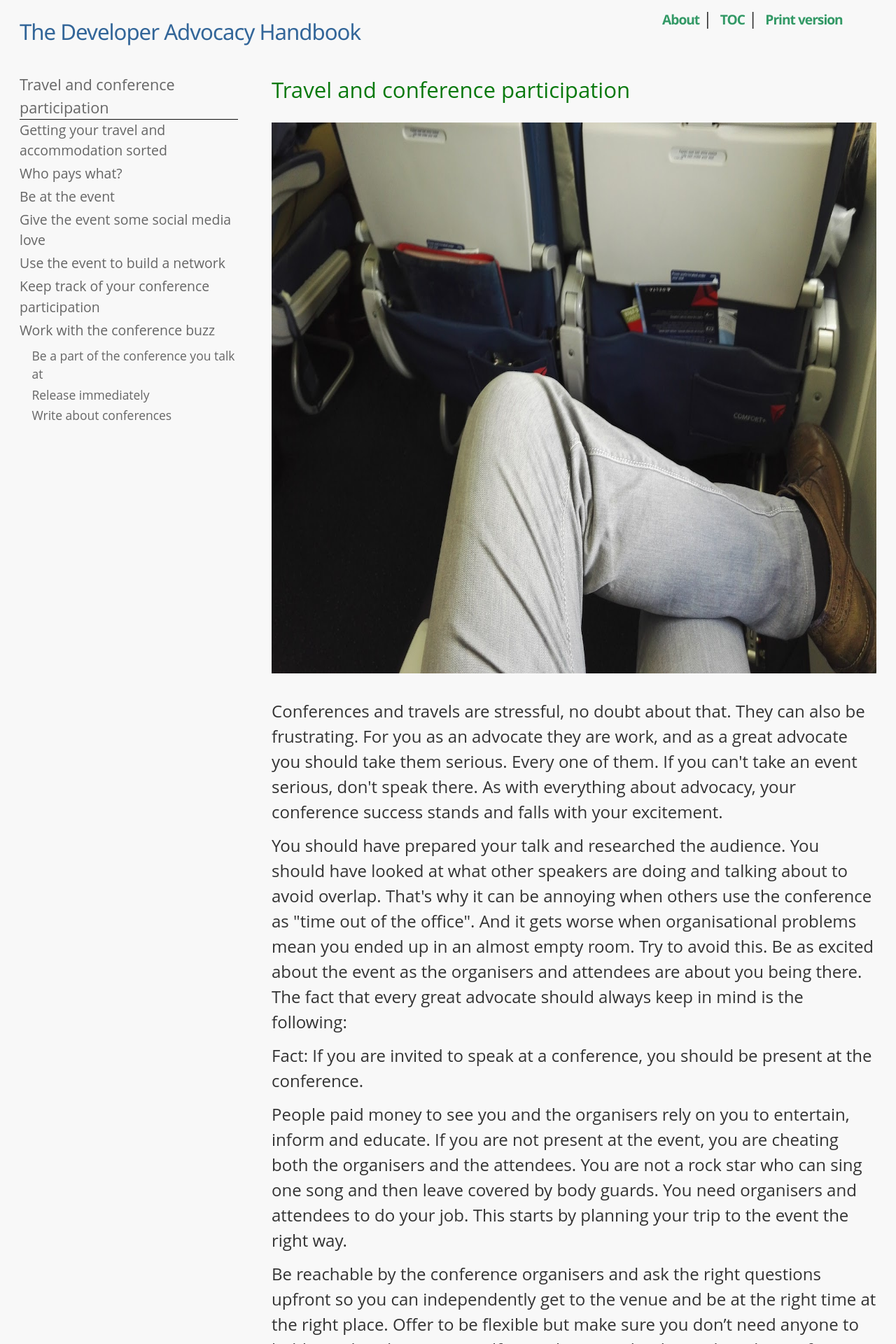
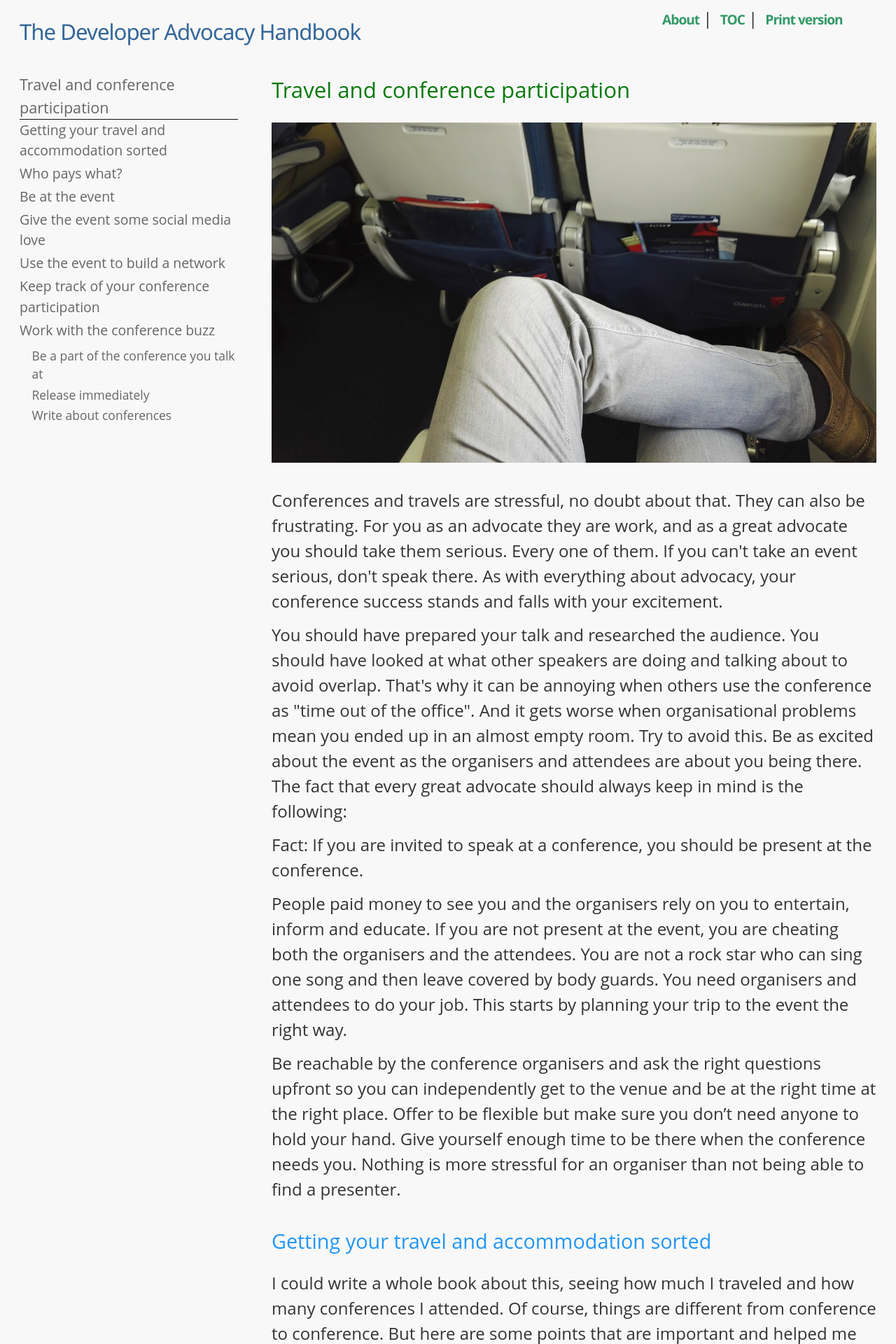
Before and after one commit to codepo8/developer-advocacy-handbook, a Jekyll site: the page built from travel-and-conference-participation.md, in a window 1280 px wide. Shown: the top 1920 px of the page at 70% size. Built offline with Jekyll 4.4.1, drawn with Linux system fonts in a browser that asks for light colours; our own code applies the rules of GitHub Pages for plain Markdown files; some of the changed text lies outside the part shown.

Commit message:
height fix

```diff
--- a/assets/styles.css
+++ b/assets/styles.css
@@ -44,6 +44,7 @@ body {
 img {
   display: block;
   width: 100%;
+  height: auto;
   margin: 1em 0;
 }
 a {
--- a/travel-and-conference-participation.md
+++ b/travel-and-conference-participation.md
@@ -54,7 +54,7 @@ road.
 > **Tip:** conference organisers are the best people to ask about their event.
 They will know the best modes of transport and have booked the right
 accommodation for the other speakers and their staff. Ask them about
-these things instead of guessing yourself.{:class="supertip}
+these things instead of guessing yourself.{:class="supertip"}
 
 ## Who pays what?
 
```
